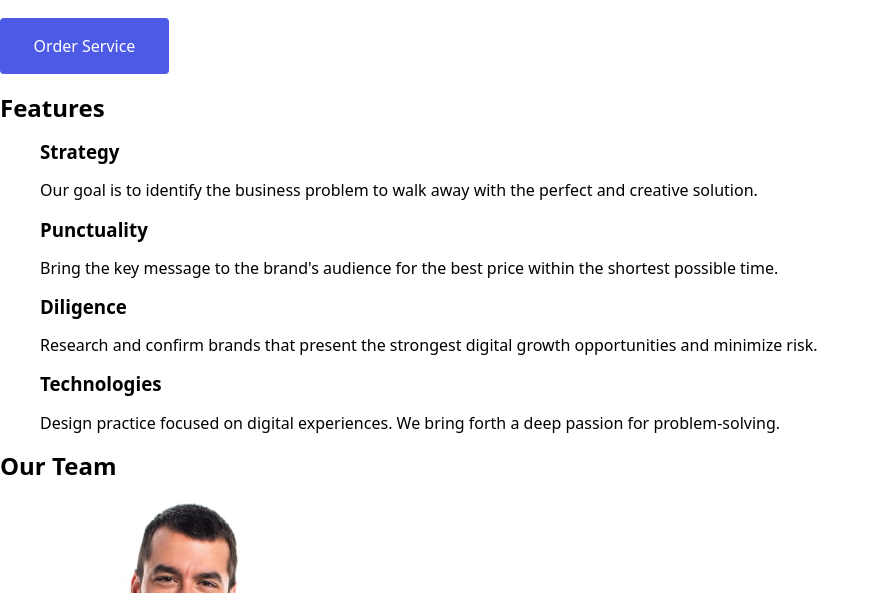
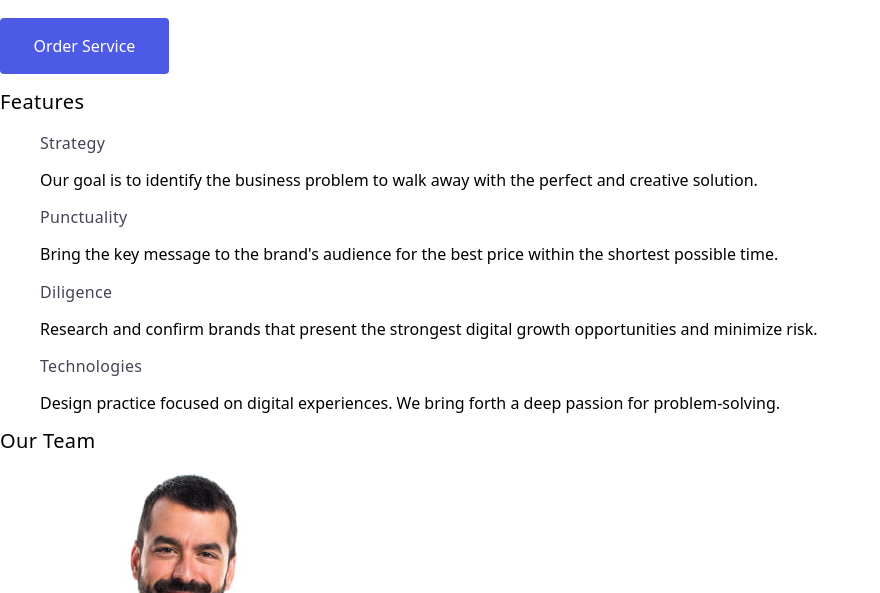
Before and after one commit to Andrii-Kobyshev/goit-markup-hw-02, a plain HTML site: page index.html in a window 1280 px wide. Shown: the part 207-800 px from the top of the page, without its empty margins (0-880 px from the left). Drawn offline with nearby package versions, Linux system fonts and the light colour scheme.

Commit message:
Update styles.css

```diff
--- a/css/styles.css
+++ b/css/styles.css
@@ -2,6 +2,19 @@
     font-family: "Roboto", "Raleway", sans-serif;
     color: #2e2f42;
     background-color: #fff;
+}
+h2 {
+    font-weight: 500;
+    font-size: 20px;
+    line-height: 1.2;
+    letter-spacing: 0.02em;
+}
+h3 {
+    font-weight: 400;
+    font-size: 16px;
+    line-height: 1.5;
+    letter-spacing: 0.02em;
+    color: #434455;
 }
 .page-header{
     border-bottom: 1px solid #e7e9fc;
```
